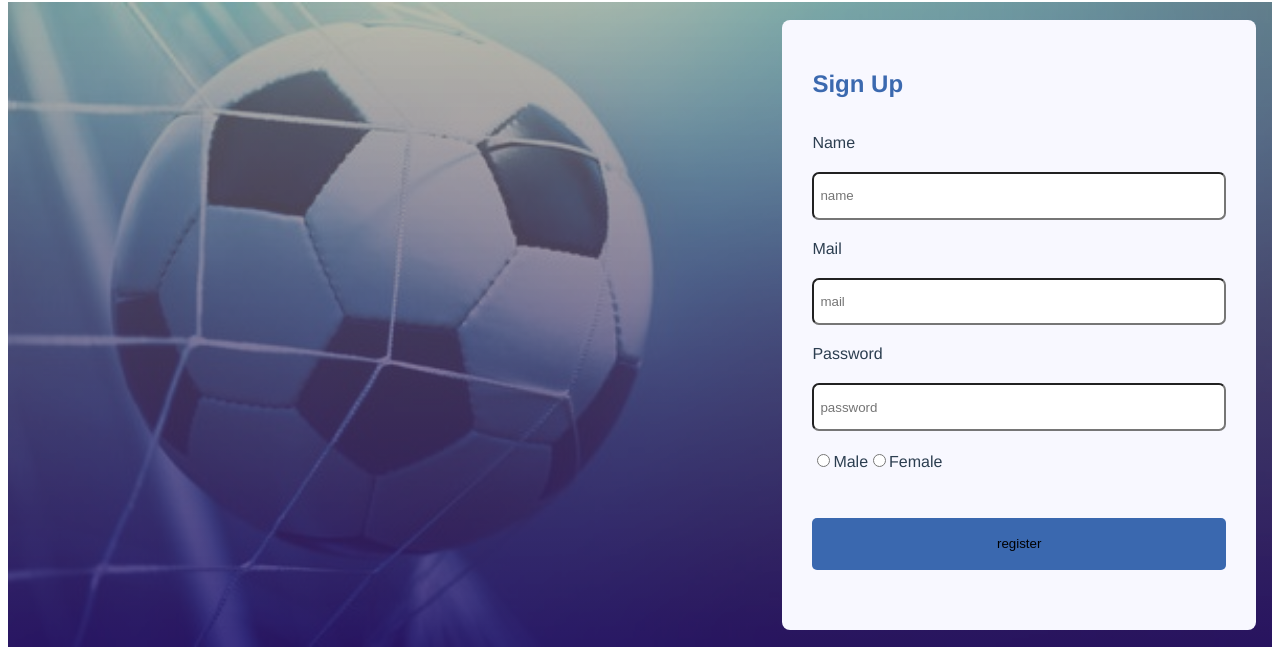
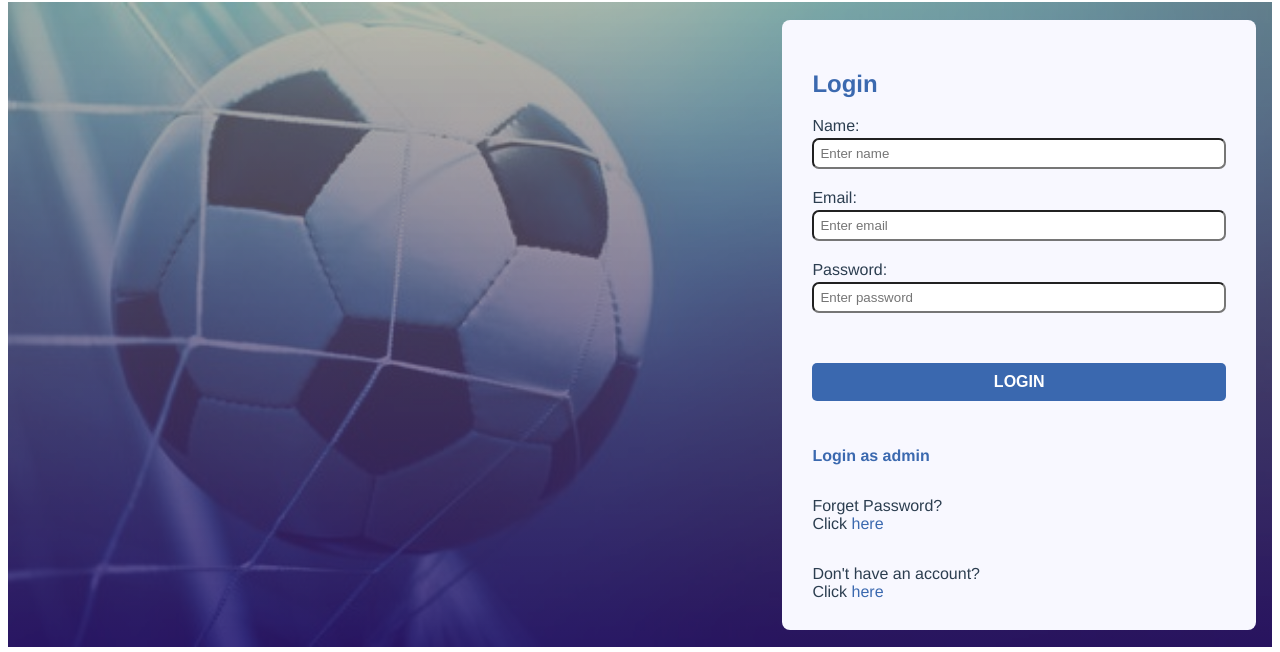
Before and after one commit to SU-CS308-22FA/Team-41-Frontend, a Vue app: page / in a window 1280 px wide. Shown: the part 218-870 px from the top of the page. Built offline with nearby package versions, Linux system fonts and the light colour scheme.

Commit message:
Revert "Sign up page"

```diff
--- a/src/App.vue
+++ b/src/App.vue
@@ -1,14 +1,14 @@
 <template>
-  <SignUp></SignUp>
+  <LogIn></LogIn>
 </template>
 
 <script>
-import SignUp from './components/SignUp.vue'
+import LogIn from './components/Login.vue'
 
 export default {
   name: 'App',
   components: {
-    SignUp
+    LogIn
   }
 }
 </script>
--- a/src/components/Login.vue
+++ b/src/components/Login.vue
@@ -3,6 +3,7 @@
     <div class="container">
         <form class="login-form">
             <h2 style="color: rgba(17, 73, 158, 0.818)">Login</h2>
+            Name: <input type="text" placeholder="Enter name">
             Email: <input type="email" placeholder="Enter email">
             Password: <input type="password" placeholder="Enter password">
             <button class="login">
@@ -16,6 +17,7 @@
                 </div>
             <div class="acc">
                 <div><p>Don't have an account?<br>Click <a href="">here</a></p></div>
+
             </div>
         </form>
     </div>
@@ -32,6 +34,7 @@
         },
     };
 </script>
+
 
 <style scoped>
     head{
--- a/src/components/SignUp.vue
+++ b/src/components/SignUp.vue
@@ -1,29 +1,5 @@
 <template>
     <NavBar></NavBar>
-    <div class="container">
-        <form class="signup-form" @submit.prevent="signup">
-            <h2 style="color: rgba(17, 73, 158, 0.818)">Sign Up</h2>
-
-            <label for="name">Name</label>
-            <input name="name" v-model="name" placeholder="name" type="text">
-
-            <label for="mail">Mail</label>
-            <input name="mail" v-model="mail" placeholder="mail" type="email">
-
-            <label for="password">Password</label>
-            <input name="password" v-model="password" placeholder="password" type="password">
-
-            <div>
-                <input type="radio" id="male" value="Male" v-model="gender">
-                <label for="male">Male</label>
-
-                <input type="radio" id="Female" value="female" v-model="gender">
-                <label for="female">Female</label>
-            </div>
-
-            <input class="signup" type="submit" value="register">
-        </form>
-    </div>
 </template>
 
 <script>
@@ -35,118 +11,7 @@
         components: {
             NavBar,
         },
-        data() {
-            return {
-                mail: "",
-                name: "",
-                password: "",
-                gender: "",
-            };
-        },
-        methods: {
-            async signup() {
-                const { mail, name, password, gender } = this;
-
-
-                const requestOptions = {
-                    method: "POST",
-                    headers: { "Content-Type": "application/json" },
-                    body: JSON.stringify({
-                        mail,
-                        name,
-                        password,
-                        gender,
-                    })
-                };
-                const response = await fetch("https://tfb308.herokuapp.com/api/v1/user/signup", requestOptions)
-                .then(async response => {
-                    const data = await response.json();
-
-                    // check for error response
-                    if (!response.ok) {
-                        // get error message from body or default to response status
-                        const error = (data && data.message) || response.status;
-                        return Promise.reject(error);
-                    }
-                })
-                .catch(error => {
-                    this.errorMessage = error;
-                    console.error('There was an error!', error);
-                });
-                alert(response.status);
-            }
-        }
     };
 </script>
 
-<style scoped>
-    head{
-        box-sizing: border-box;
-        padding:0;
-        margin:0;
-    }
-
-    body{
-        margin: 0;
-        height: 100%;
-    }
-    .container{
-        background-image: linear-gradient(to bottom, rgba(145,146,122,0.62),rgba(47, 20, 109, 0.8)),url(../assets/ball.jpg);
-        background-size: cover;
-        height:100%;
-        margin-top: 50px;
-
-        text-align: center;
-        display: flex;
-        padding-left: 60%;
-        align-items: center;
-    }
-
-    .signup-form{
-        background-color: ghostwhite;
-        width: 450px;
-        height: 550px;
-        padding:30px;
-        margin: 1.1em 1em;
-        display:grid;
-        border-radius: 8px;
-        text-align: left;
-    }
-
-    input[type=text]{
-        margin-bottom: 20px;
-        border-radius: 7px;
-        padding:6px;
-        margin-top: 3px;
-    }
-    input[type=email]{
-        margin-bottom: 20px;
-        border-radius: 7px;
-        padding:6px;
-        margin-top: 3px;
-    }
-    input[type=password]{
-        margin-bottom: 20px;
-        border-radius: 7px;
-        padding:6px;
-        margin-top: 3px;
-    }
-
-    .signup{
-        background-color: rgba(17, 73, 158, 0.818);
-        padding:10px;
-        border:none;
-        margin-top: 30px;
-        margin-bottom: 30px;
-        border-radius: 5px;
-        transition: 0.5s ease;
-    }
-
-    .signup a{
-        color: white;
-        text-decoration: none;
-        font-weight: bold;
-        text-transform: uppercase;
-        font-size: medium;
-    }
-</style>
+<style scoped></style>
--- a/vue.config.js
+++ b/vue.config.js
@@ -1,5 +1,4 @@
 const { defineConfig } = require('@vue/cli-service')
 module.exports = defineConfig({
-  transpileDependencies: true,
-  publicPath: process.env.NODE_ENV === "production" ? "/Team-41-Frontend/" : "/",
+  transpileDependencies: true
 })
```
Also changed, not shown: 10 other files (tests, documents, lock files or other folders).
